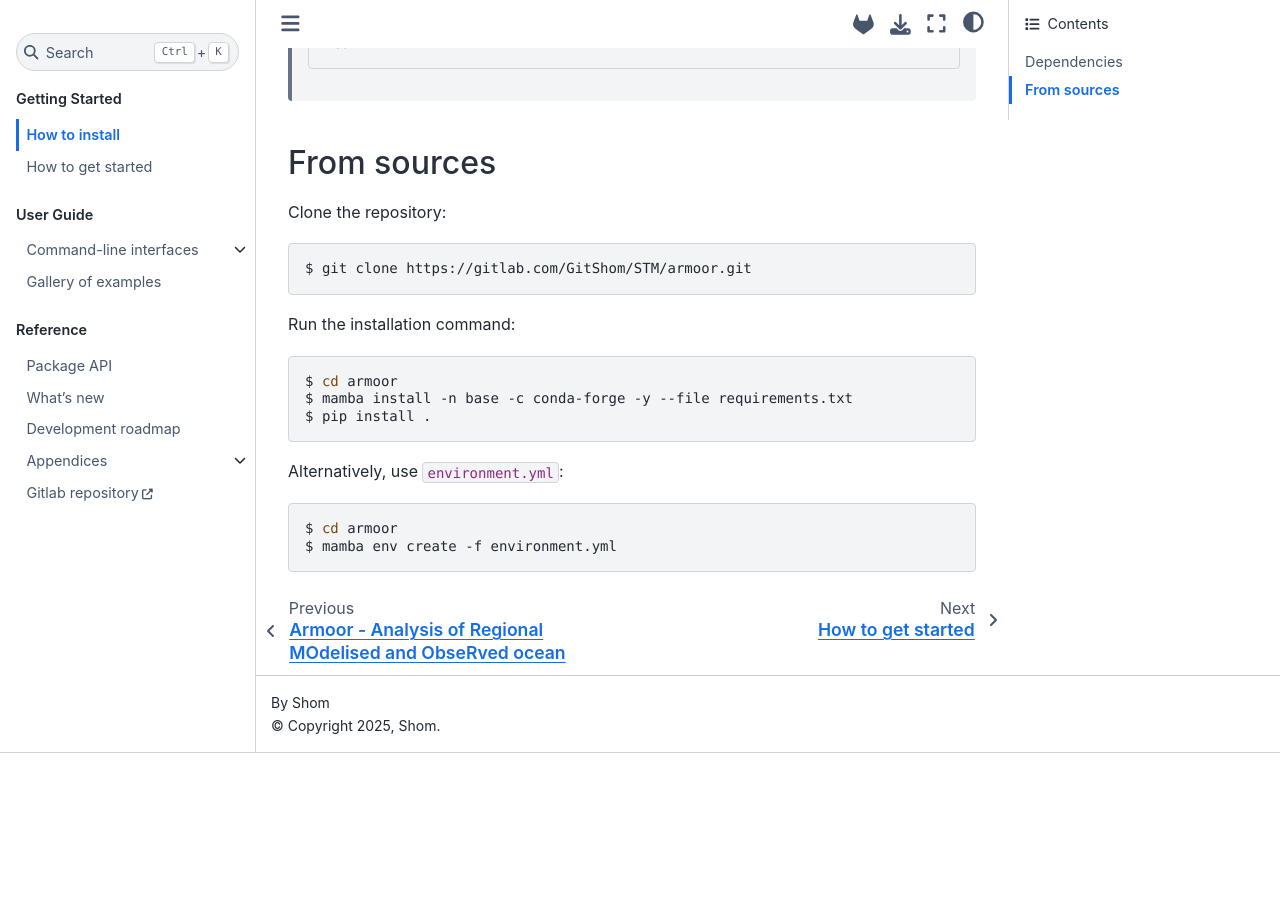
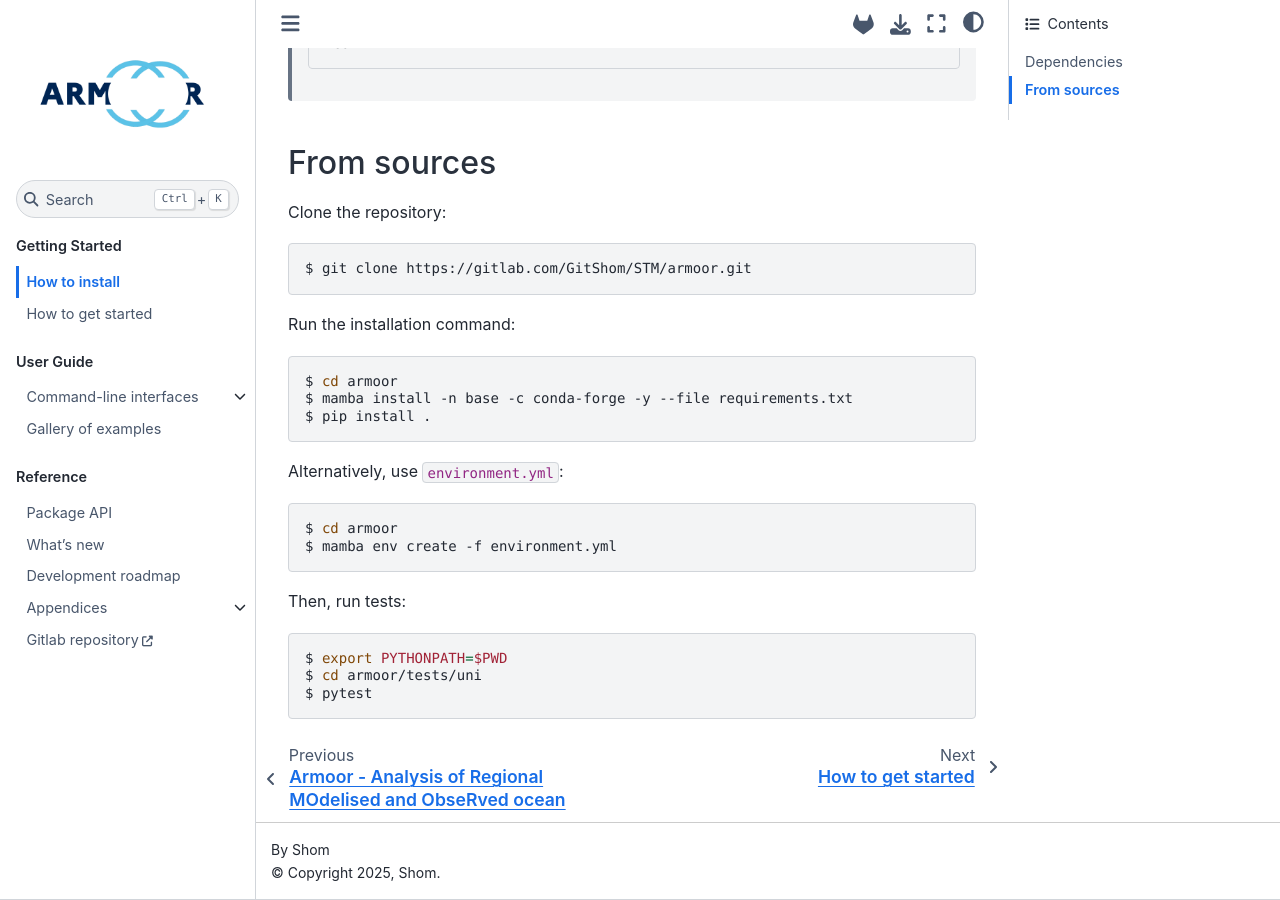
Before and after one commit to shom-fr/armoor, a Sphinx documentation site: the page built from doc/install.rst, in a window 1280 px wide and 900 px high, scrolled down 1778 px. Built offline with Sphinx 7.4.7 and the Sphinx Book theme 1.1.4, drawn with Linux system fonts in a browser that asks for light colours; before the commit the page ends 2531 px from its top, so only the background shows below that.

Commit message:
refac to be continued

```diff
--- a/doc/install.rst
+++ b/doc/install.rst
@@ -65,3 +65,9 @@
 
     $ cd armoor
     $ mamba env create -f environment.yml
+
+Then, run tests::
+
+    $ export PYTHONPATH=$PWD
+    $ cd armoor/tests/uni
+    $ pytest
```
Also changed, not shown: 1 other file.
